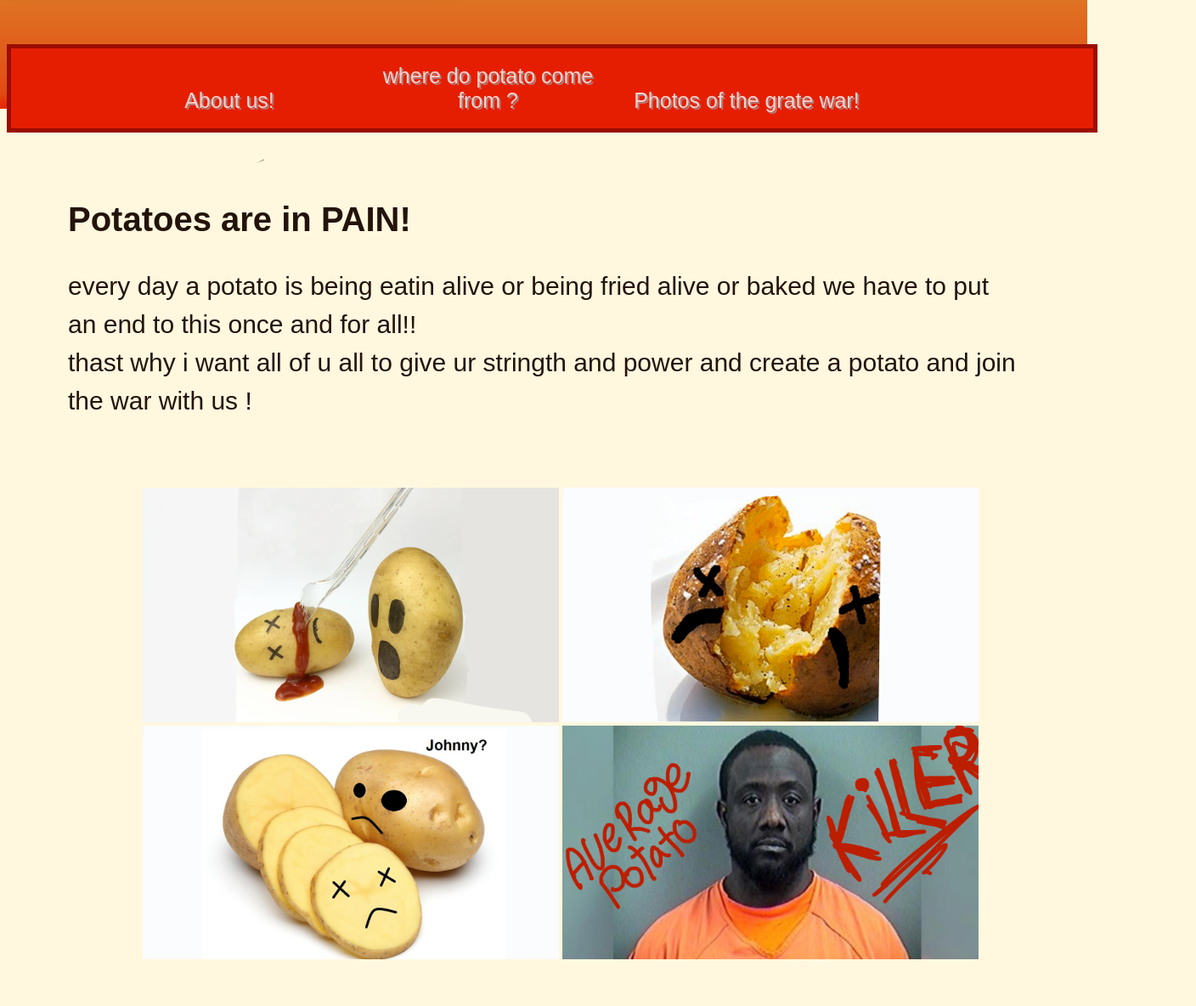
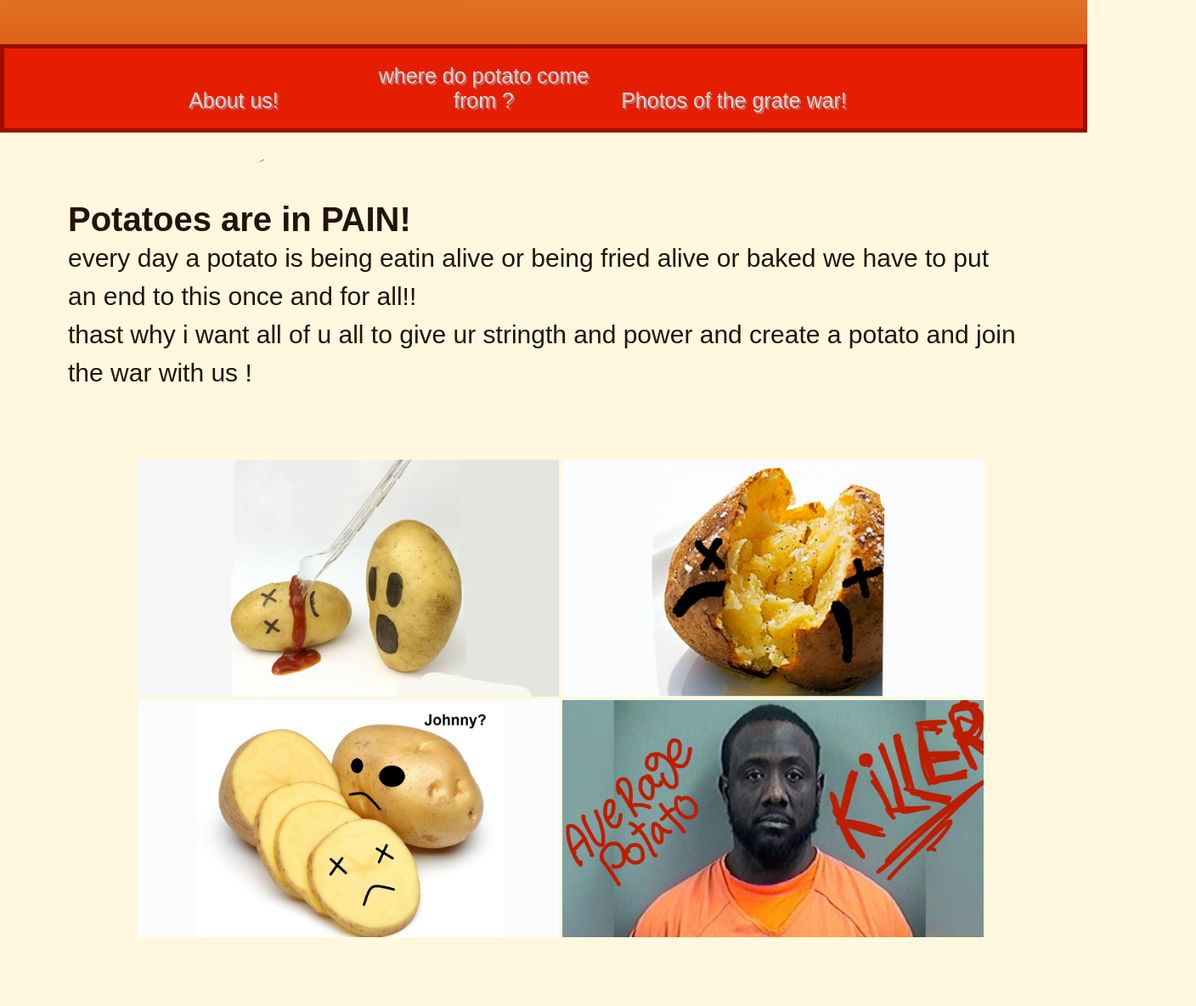
Before and after one commit to ixAmeer/Poteto-war, a plain HTML site: page index.html in a window 1280 px wide. Shown: the part 662-1846 px from the top of the page at 85% size, 1408 px wide, since content can reach past the window. Drawn offline with Linux system fonts and the light colour scheme.

Commit message:
style fixes

```diff
--- a/style.css
+++ b/style.css
@@ -1,3 +1,8 @@
+*{
+    margin: 0;
+    box-sizing: border-box;
+}
+
 body {
     font-family: Arial, Helvetica, sans-serif;
     background-color: #FFF8DF;
@@ -84,7 +89,7 @@ nav {
     border: 5px solid #9b0d00;
     background-color: #E61E01;
     width: 100%;
-    top: 203px;
+    top: 170px
 }
 
 nav ul {
@@ -134,9 +139,10 @@ article p {
 }
 
 .image {
-    z-index: -1;
+    z-index: 0;
     text-align: center;
     margin: 80px 0;
+
 }
 
 .image li {
```
